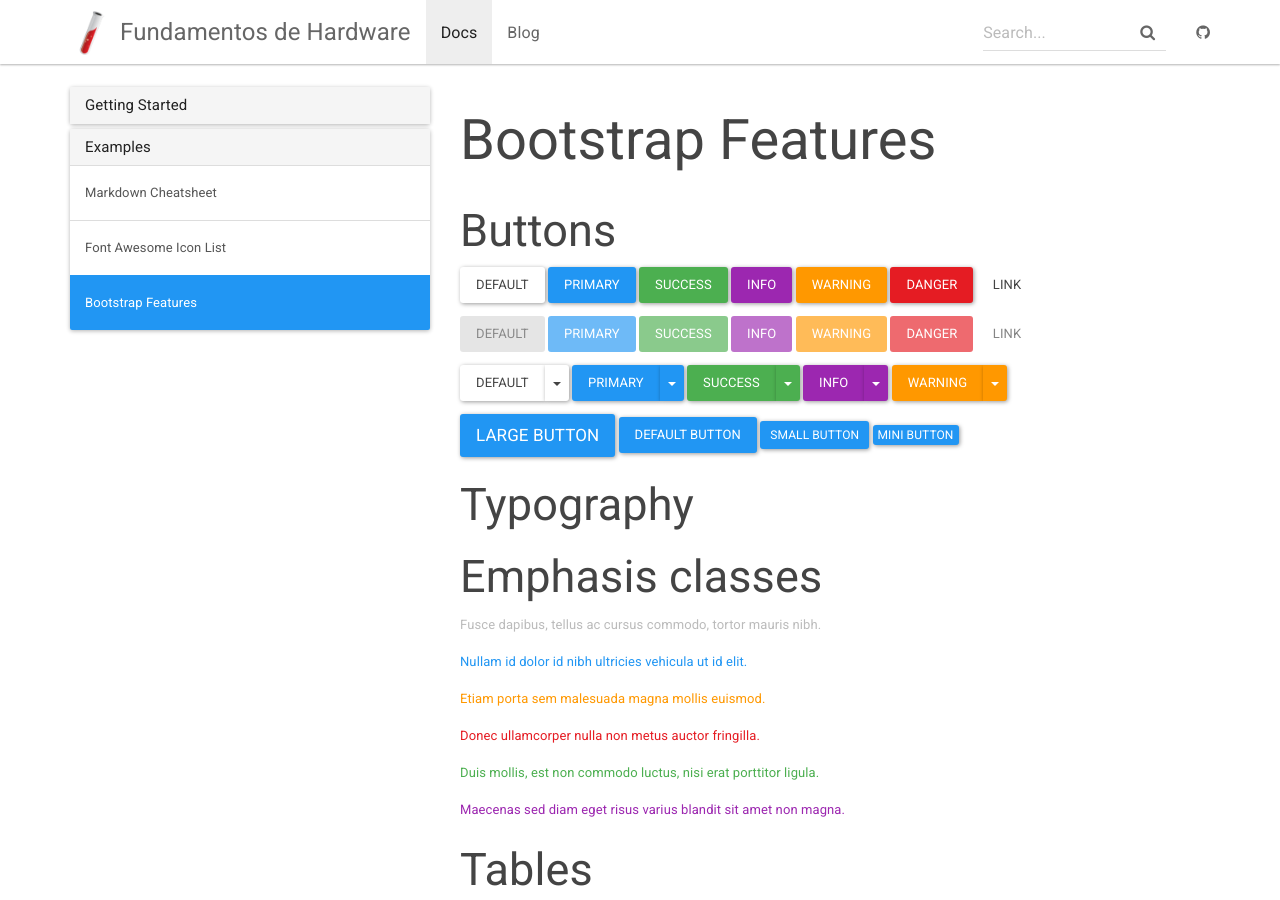
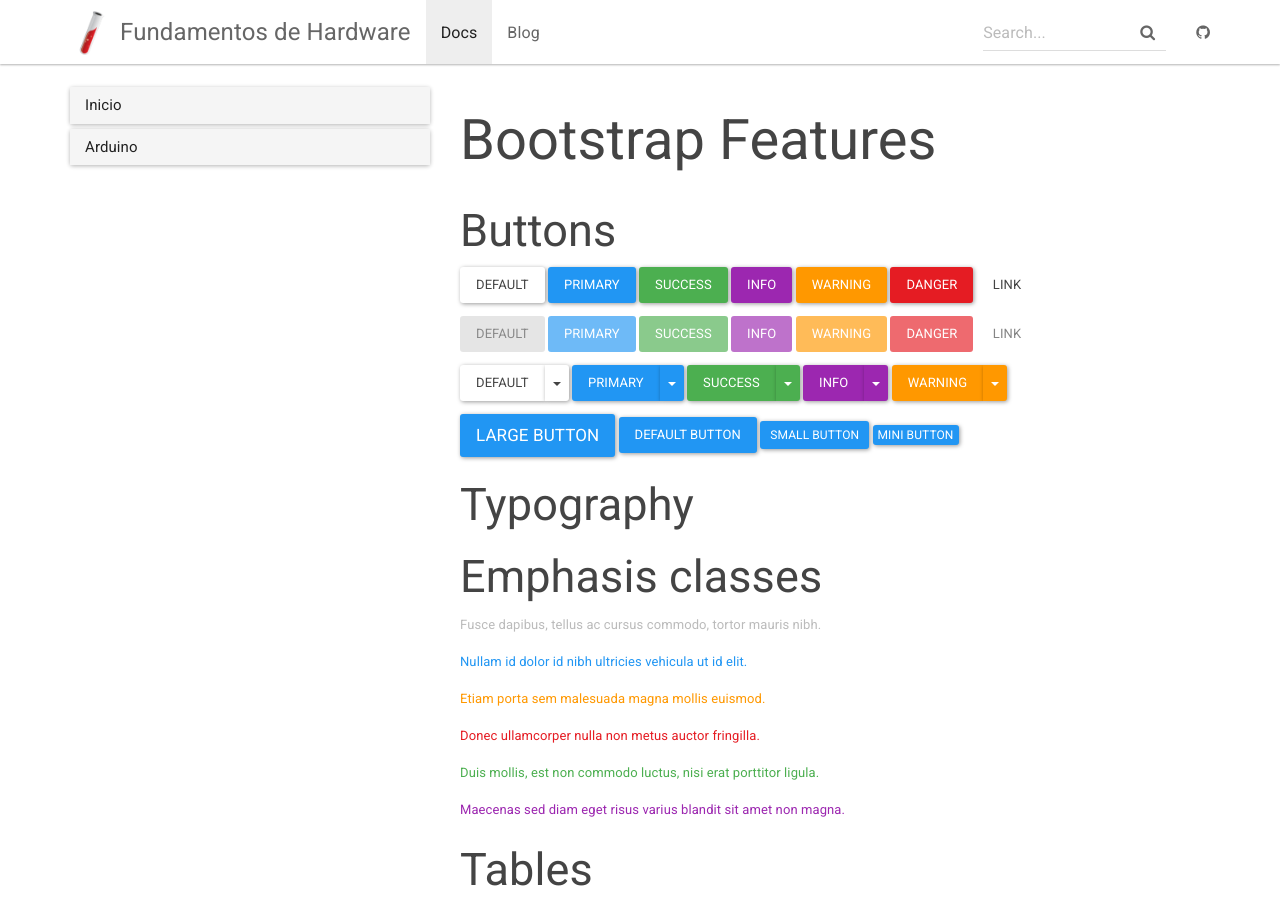
Before and after one commit to asir-fuw/asir-fuw.github.io, a Jekyll site: the page built from docs/_docs/examples/bootstrap.md, in a window 1280 px wide and 900 px high. Built offline with Jekyll 4.4.1, drawn with Linux system fonts in a browser that asks for light colours; nearby versions of some CDN libraries.

Commit message:
test new jekyll theme

```diff
--- a/docs/_data/docs.yml
+++ b/docs/_data/docs.yml
@@ -1,11 +1,9 @@
-- title: Getting Started
+- title: Inicio
   docs:
   - home
   - themes
   - customization
 
-- title: Examples
+- title: Arduino
   docs:
-  - cheatsheet
-  - font-awesome
-  - bootstrap
+  - arduino/ensamblador
```
